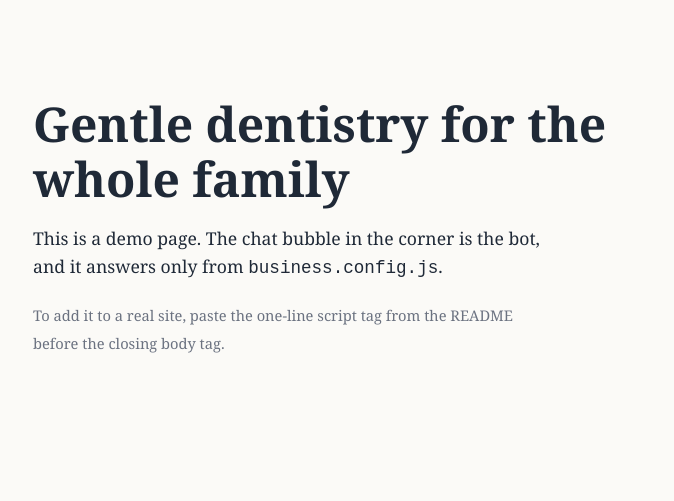
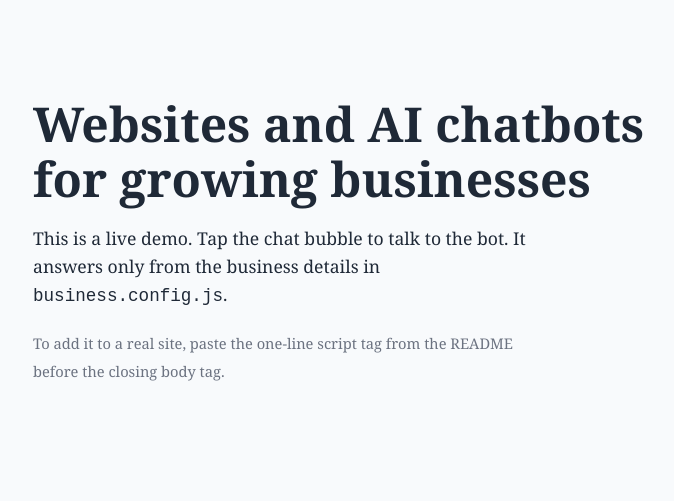
Before and after one commit to VaibhavSingh557/bizbot-chatbot, a website: page public/index.html in a window 1280 px wide. Shown: the whole page, without its empty margins (287-961 px from the left). Drawn offline with Linux system fonts and the light colour scheme; no server answers.

Commit message:
Update index.html

```diff
--- a/public/index.html
+++ b/public/index.html
@@ -3,9 +3,9 @@
 <head>
 <meta charset="utf-8">
 <meta name="viewport" content="width=device-width, initial-scale=1">
-<title>Sunrise Dental</title>
+<title>Vaibhav Singh | Websites and chatbots</title>
 <style>
-  body{margin:0;font-family:Georgia,"Times New Roman",serif;color:#1f2937;background:#fbfaf7;line-height:1.6}
+  body{margin:0;font-family:Georgia,"Times New Roman",serif;color:#1f2937;background:#f8fafc;line-height:1.6}
   main{max-width:640px;margin:0 auto;padding:12vh 24px}
   h1{font-size:clamp(2rem,6vw,3rem);line-height:1.15;margin:0 0 16px}
   p{font-size:1.1rem;max-width:52ch}
@@ -14,8 +14,8 @@
 </head>
 <body>
 <main>
-  <h1>Gentle dentistry for the whole family</h1>
-  <p>This is a demo page. The chat bubble in the corner is the bot, and it answers only from <code>business.config.js</code>.</p>
+  <h1>Websites and AI chatbots for growing businesses</h1>
+  <p>This is a live demo. Tap the chat bubble to talk to the bot. It answers only from the business details in <code>business.config.js</code>.</p>
   <p><small>To add it to a real site, paste the one-line script tag from the README before the closing body tag.</small></p>
 </main>
 
```
